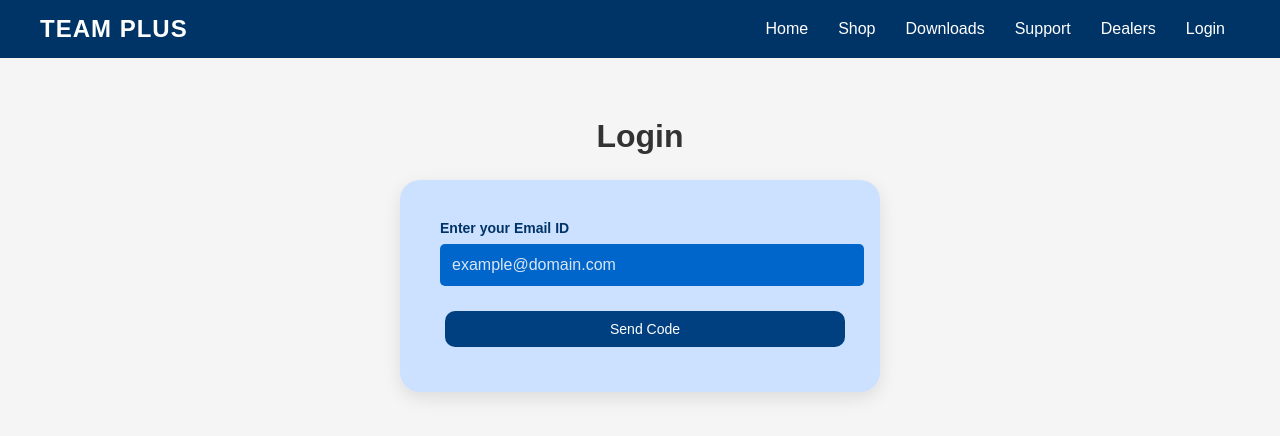
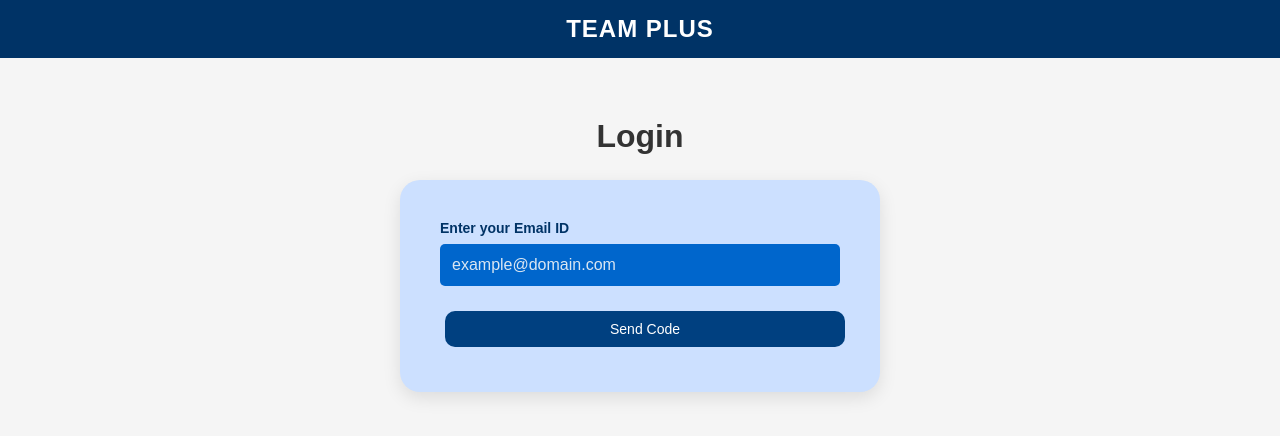
Before and after one commit to DharmiGondaliya/simple-bluetooth-app, a website: page index.html in a window 1280 px wide. Drawn offline with Linux system fonts and the light colour scheme.

Commit message:
Refactor navbar structure and styling
Updated the navbar layout and removed unnecessary list items.

```diff
--- a/index.html
+++ b/index.html
@@ -14,7 +14,7 @@
     /* Navbar */
     .navbar {
       display: flex;
-  justify-content: space-between;
+      justify-content: center;
       align-items: center;
       background-color: #003366;
       padding: 15px 40px;
@@ -26,31 +26,6 @@
       font-weight: bold;
       letter-spacing: 1px;
     }
-
-.navbar ul {
-  list-style: none;
-  display: flex;
-  margin: 0;
-  padding: 0;
-  align-items: center;
-}
-
-.navbar ul li {
-  margin: 0 15px;
-}
-
-.navbar ul li a {
-  text-decoration: none;
-  color: white;
-  font-size: 16px;
-  display: flex;
-  align-items: center;
-}
-
-.navbar ul li a:hover {
-  text-decoration: underline;
-}
-
 
     /* Login Section */
     .login-section {
@@ -87,6 +62,7 @@
       background: #0066cc;
       color: white;
       font-size: 16px;
+      box-sizing: border-box;
     }
     .login-box input::placeholder {
       color: #d9e6f2;
@@ -123,17 +99,7 @@
   <!-- Navbar -->
   <div class="navbar">
     <div class="logo">TEAM PLUS</div>
-  <ul>
-    <li><a href="dashboard.html">Home</a></li>
-    <li><a href="products.html">Shop</a></li>
-    <li><a href="downloads.html">Downloads</a></li>
-    <li><a href="#">Support</a></li>
-    <li><a href="#">Dealers</a></li>
-    <li><a href="index.html" title="Login">Login</a></li>
-  </ul>
   </div>
-
-
 
   <!-- Login Section -->
   <div class="login-section">
@@ -221,8 +187,8 @@
         localStorage.setItem('userRole', data.role);
         localStorage.setItem('userEmail', data.email);
 
-        alert("Code verified. Redirecting to Dashboard...");
-        window.location.href = "dashboard.html";
+        alert("Code verified. Redirecting to Device Selection...");
+        window.location.href = "firmware.html";
       } else {
         errorMessage.style.display = "block";
       }
```
Lines whose indentation alone changed are shown as unchanged.
